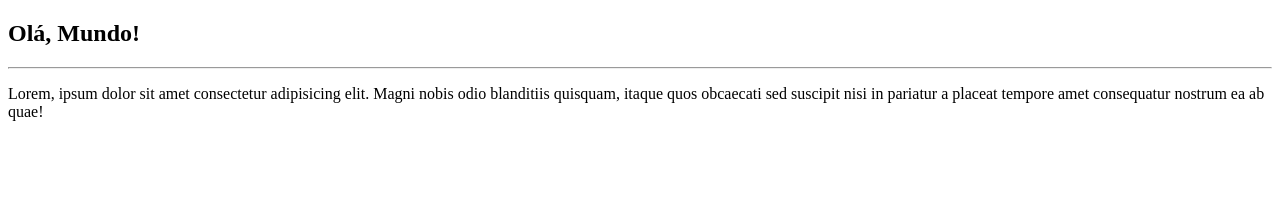
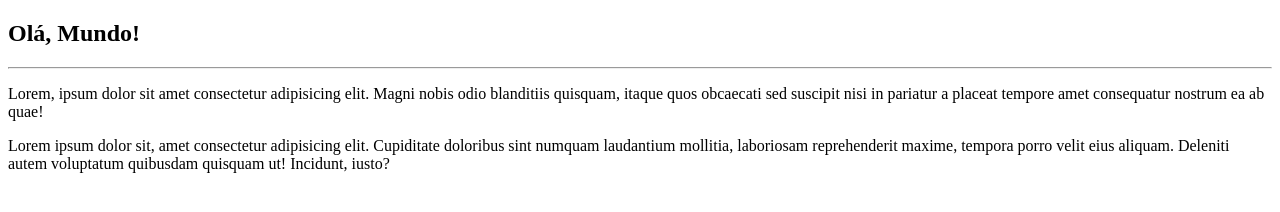
Before and after one commit to Gerson77/Helloword, a plain HTML site: page SiteExemplo/index.html in a window 1280 px wide. Drawn offline with Linux system fonts and the light colour scheme.

Commit message:
Paragrafo adicionado

```diff
--- a/SiteExemplo/index.html
+++ b/SiteExemplo/index.html
@@ -10,5 +10,6 @@
     <h2>Olá, Mundo!</h2>
     <hr>
     <p>Lorem, ipsum dolor sit amet consectetur adipisicing elit. Magni nobis odio blanditiis quisquam, itaque quos obcaecati sed suscipit nisi in pariatur a placeat tempore amet consequatur nostrum ea ab quae!</p>
+    <p>Lorem ipsum dolor sit, amet consectetur adipisicing elit. Cupiditate doloribus sint numquam laudantium mollitia, laboriosam reprehenderit maxime, tempora porro velit eius aliquam. Deleniti autem voluptatum quibusdam quisquam ut! Incidunt, iusto?</p>
 </body>
 </html>
```
